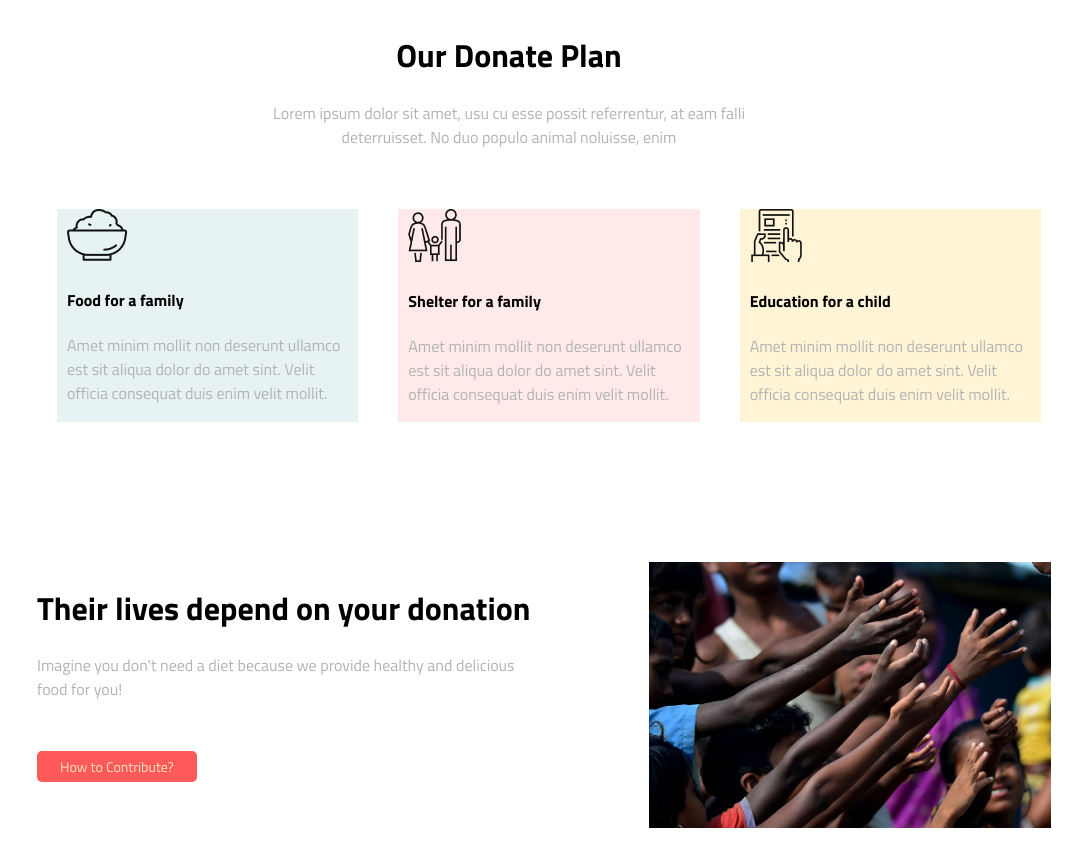
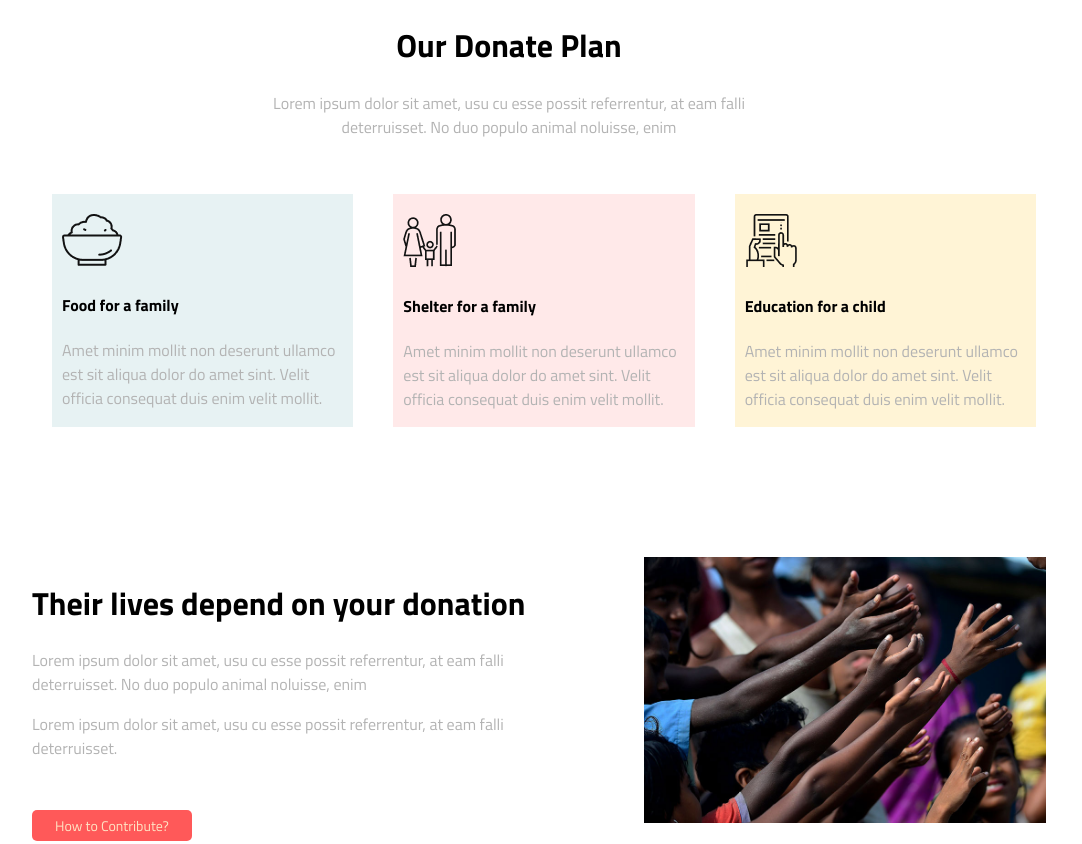
Before and after one commit to mdAlAraf/donate-today, a plain HTML site: page index.html in a window 1280 px wide. Shown: the part 1380-2224 px from the top of the page, without its empty margins (131-1213 px from the left). Drawn offline with Linux system fonts and the light colour scheme; a web font is replaced by a local one.

Commit message:
change some desighr

```diff
--- a/index.html
+++ b/index.html
@@ -147,8 +147,9 @@
 
           <h1> Their lives depend on your donation</h1>
 
-          <p>Imagine you don't need a diet because we provide
-            healthy and delicious food for you!</p>
+          <p>Lorem ipsum dolor sit amet, usu cu esse possit referrentur, at eam falli deterruisset. No duo populo animal
+            noluisse, enim</p>
+          <p>Lorem ipsum dolor sit amet, usu cu esse possit referrentur, at eam falli deterruisset.</p>
 
 
           <section class="donate3">
--- a/style.css
+++ b/style.css
@@ -78,6 +78,7 @@ body {
 
 }
 
+
 .donate-area p {
     margin: 0 200px;
 }
@@ -90,7 +91,8 @@ body {
     width: 100%;
     display: flex;
     overflow: hidden;
-    padding: 40px;
+    padding: 35px;
+    padding-right: 10px;
 
 
 }
@@ -140,6 +142,7 @@ hr {
 .col-1-3 {
     width: 33%;
     padding-left: 10px;
+    padding-top: 20px;
     margin: 20px;
 }
 
```
